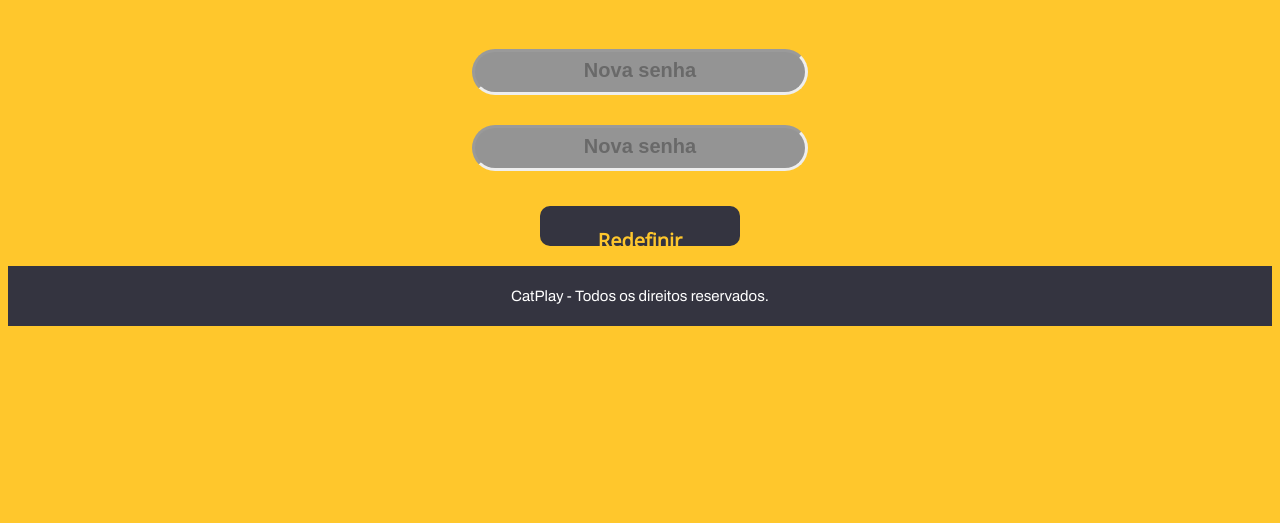
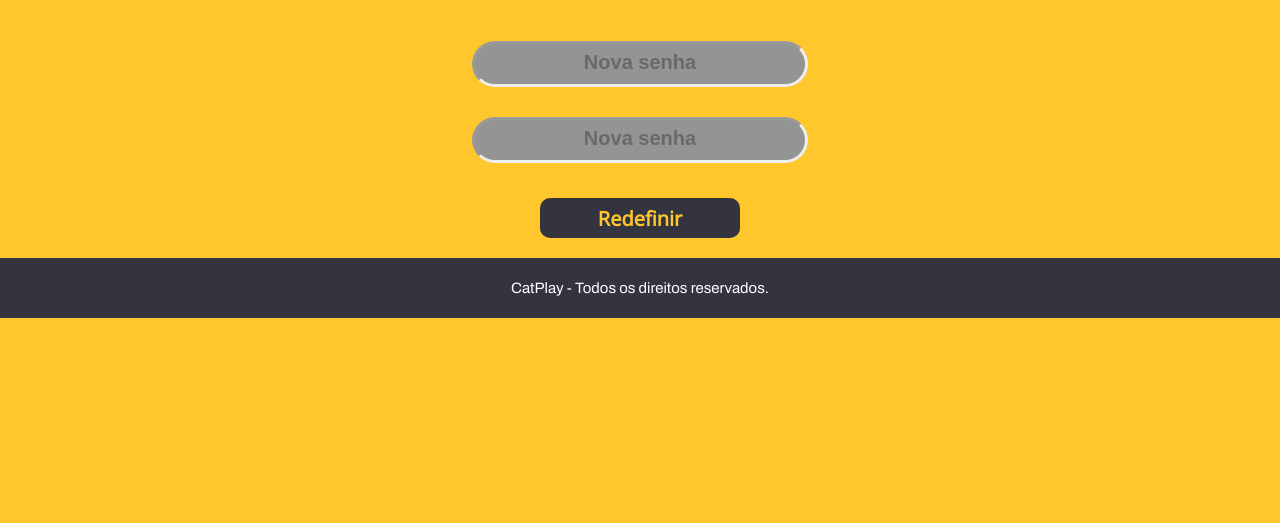
Before and after one commit to amandallmoreira/Senai_2023_ProvaHtmlCss, a plain HTML site: page pages/novaSenha.html in a window 1280 px wide. Shown: the part 277-800 px from the top of the page. Drawn offline with nearby package versions, Linux system fonts and the light colour scheme; a script that the page names is missing.

Commit message:
v10
Reparo nas páginas home, login e nova senha.

```diff
--- a/styles/home.css
+++ b/styles/home.css
@@ -1,3 +1,7 @@
+*{
+    padding: 0%;
+    margin: 0%;
+}
 #pagina{
     background-color:#ffc72c;
 }
--- a/styles/login.css
+++ b/styles/login.css
@@ -1,3 +1,8 @@
+*{
+    padding: 0%;
+    margin: 0%;
+}
+
 #formulario{
     display: flex;
     flex-direction: column;
--- a/styles/novaSenha.css
+++ b/styles/novaSenha.css
@@ -1,4 +1,7 @@
-
+*{
+    padding: 0%;
+    margin: 0%;
+}
 h3{
     color:#595959;
     margin: 50px 0;
```
